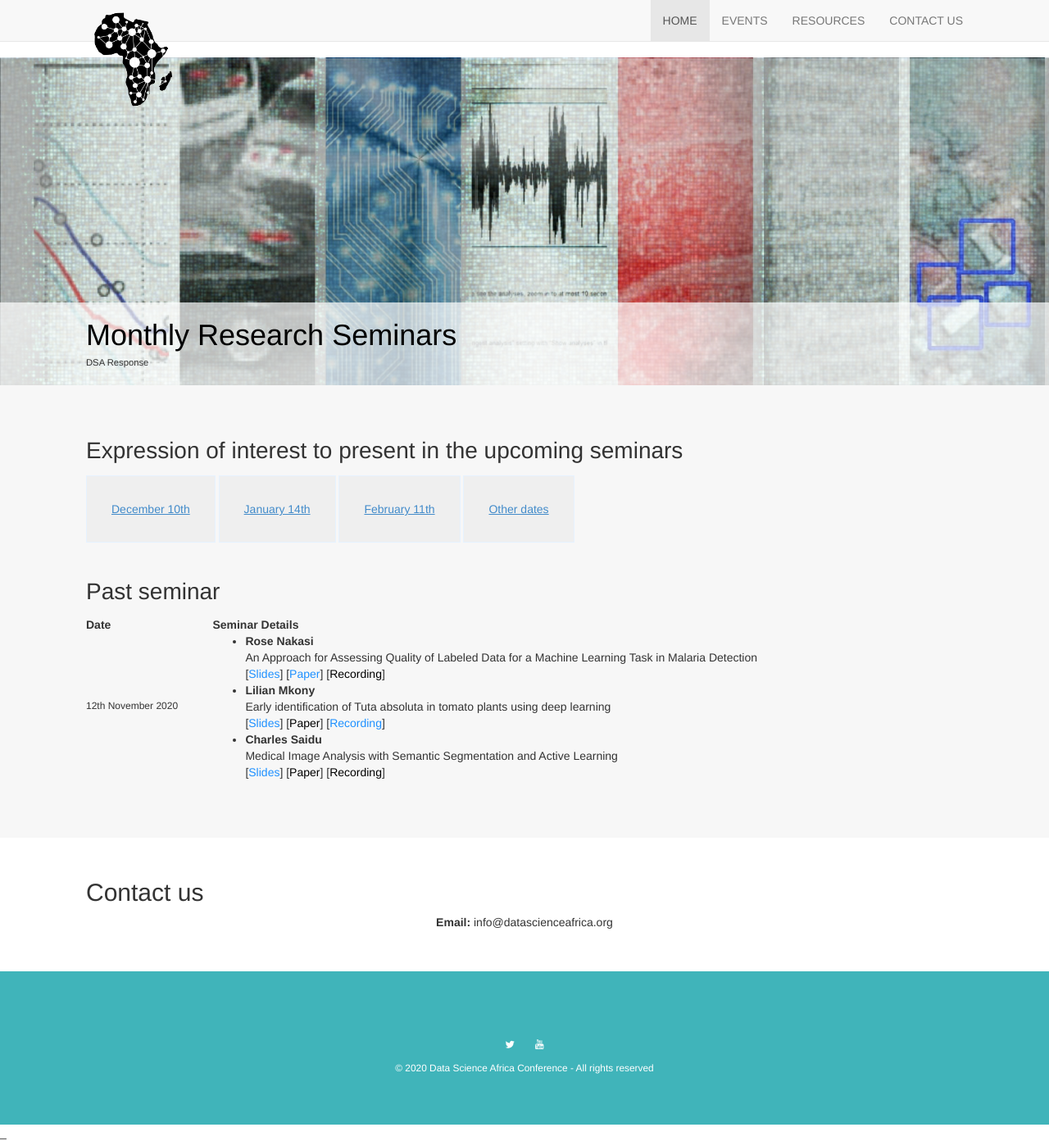
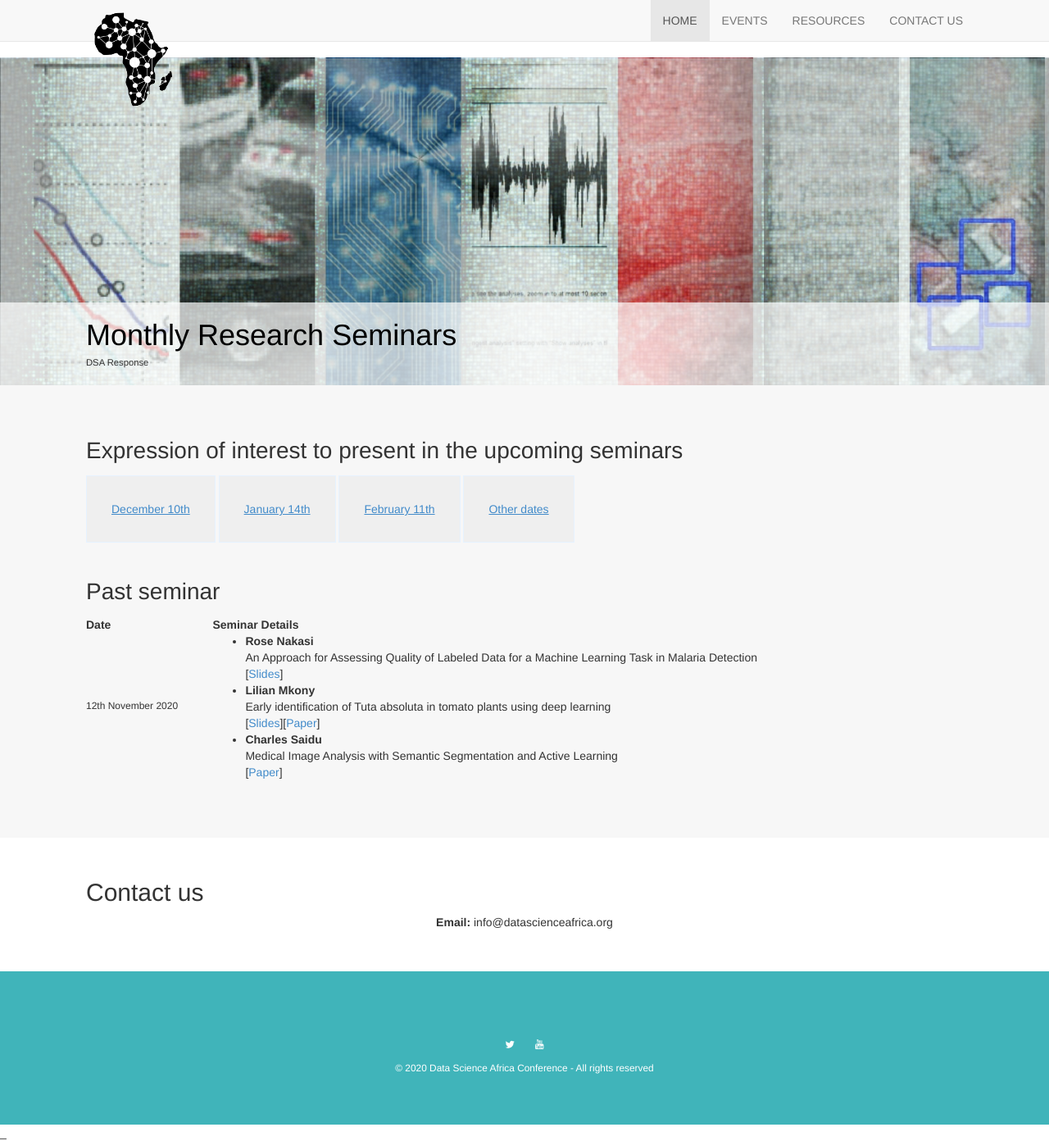
Before and after one commit to datsciafrica/monthly-research-seminars, a Jekyll site: the page built from index.html, in a window 1280 px wide and 1392 px high. Shown: the whole window at 82% size. Built offline with Jekyll 4.4.1, drawn with Linux system fonts in a browser that asks for light colours; nearby versions of some CDN libraries.

Commit message:
added links to papers and slides'

```diff
--- a/index.html
+++ b/index.html
@@ -36,20 +36,18 @@
           <td><h6>12th November 2020</h6></td>
         <td>
           <ul>
-              <li><b> Rose Nakasi</b>  <div>An Approach for Assessing Quality of Labeled Data for a Machine Learning Task in Malaria Detection</div> [<span style="color:DodgerBlue;">Slides</span>] [<span style="color:DodgerBlue;">Paper</span>] [<span style="color:black;">Recording</span>]
-             </li>
+              <li><b> Rose Nakasi</b>  <div>An Approach for Assessing Quality of Labeled Data for a Machine Learning Task in Malaria Detection</div> [<a herf="/assests/12-Nov-2020/Nakasi_Rose_DSAMS.pdf">Slides</a>]
+              </li>
             <li>
               <b>Lilian Mkony</b>
-                <div>Early identification of Tuta absoluta in tomato plants using deep learning</div> [<span style="color:DodgerBlue;">Slides</span>] [<span style="color:black;">Paper</span>] [<span style="color:DodgerBlue;">Recording</span>]
+                <div>Early identification of Tuta absoluta in tomato plants using deep learning</div> [<a href="/assets/12-nov-2020/Mkonyi_Lilian_DSAMS.pdf">Slides</a>][<a href="/assets/12-nov-2020/1-s2.0-S2468227620303288-main.pdf">Paper</a>]
 
               </li>
 
               <li>
                   <b>Charles Saidu</b>
-                  <div>Medical Image Analysis with Semantic Segmentation and Active Learning</div>[<span style="color:DodgerBlue;">Slides</span>] [<span style="color:black;">Paper</span>] [<span style="color:black;">Recording</span>]
-
+                  <div>Medical Image Analysis with Semantic Segmentation and Active Learning</div> [<a href="/assets/12-nov-2020/studia_active_learn_final_version.pdf">Paper</a>]
               </li>
-
 
           </ul>
 <!--
```
